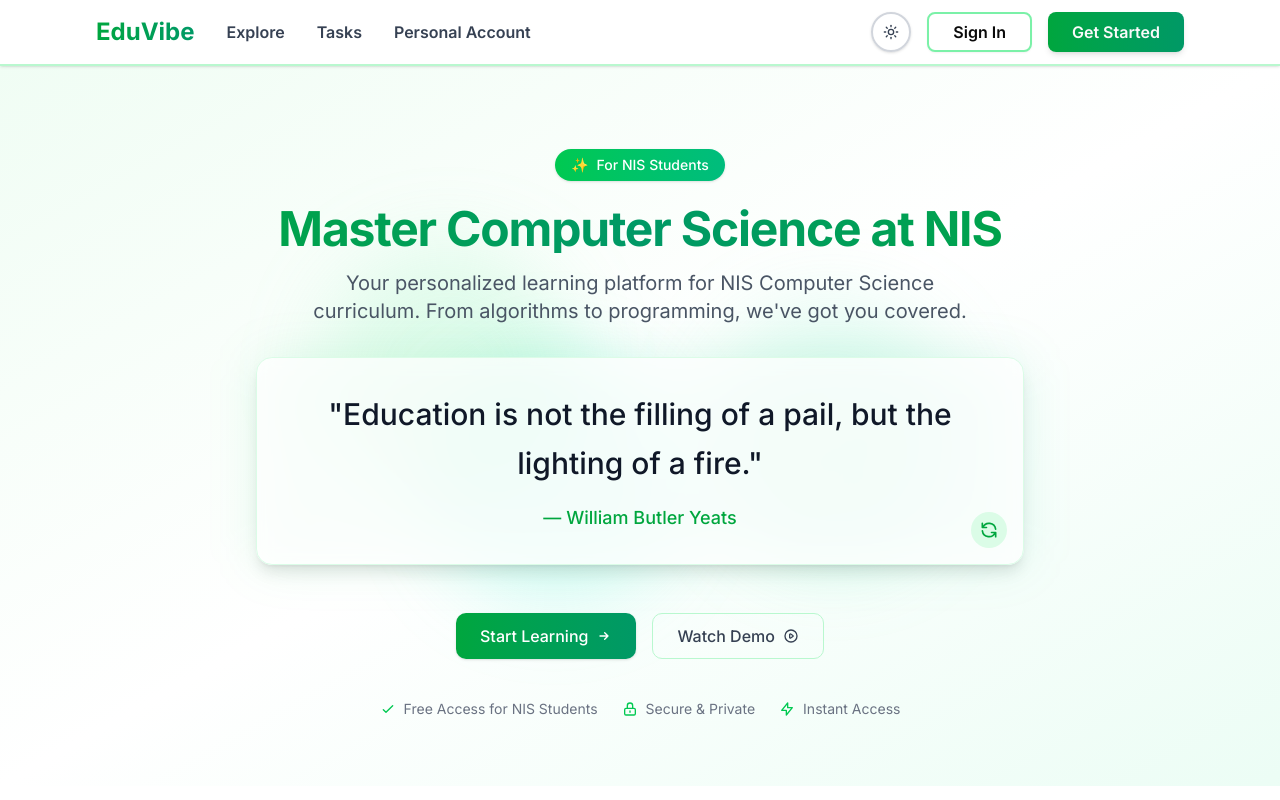
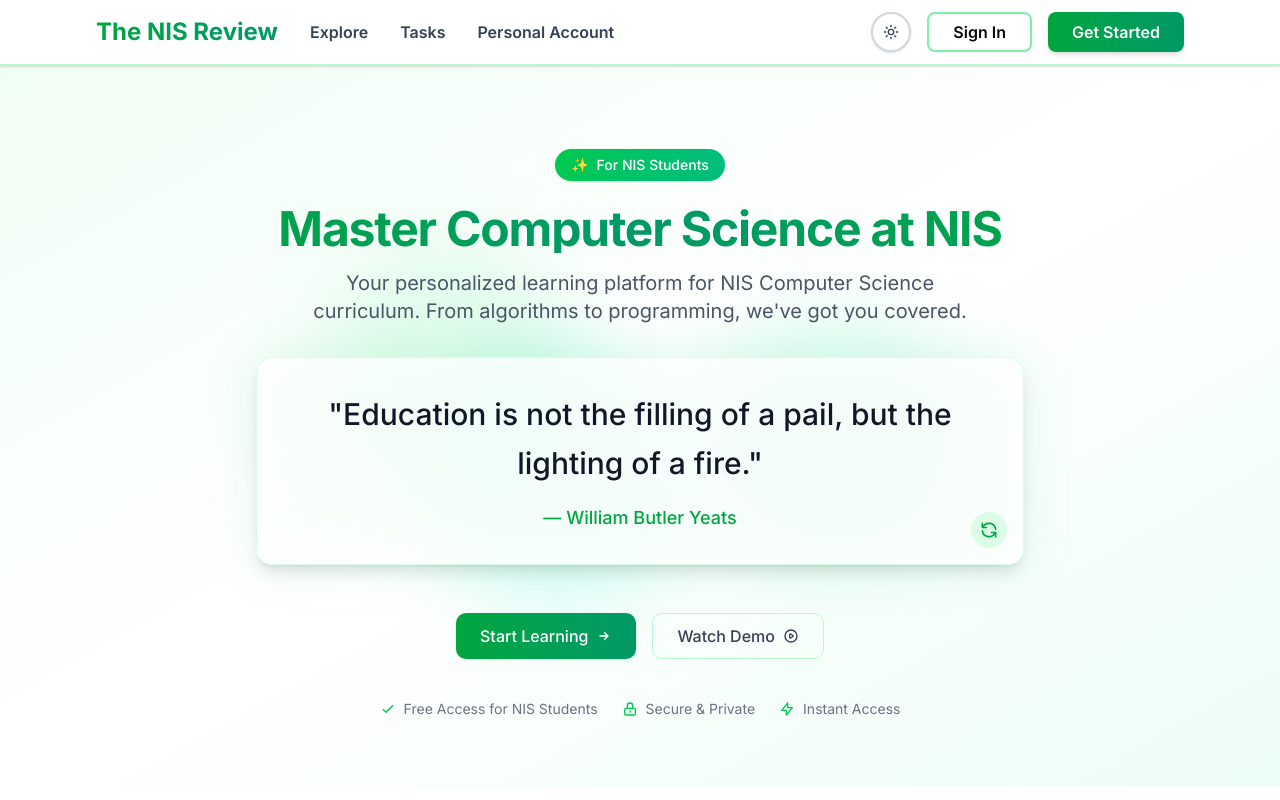
Before and after one commit to selffounder/thereview, a Next.js app: page / in a window 1280 px wide. Shown: the top 800 px of the page. Built offline with nearby package versions, Linux system fonts and the light colour scheme.

Commit message:
the NIS Review

```diff
--- a/app/components/Header.tsx
+++ b/app/components/Header.tsx
@@ -16,7 +16,7 @@ export function Header() {
             <div className="relative">
               <div className="absolute -inset-2 rounded-lg bg-gradient-to-r from-green-500 to-emerald-500 opacity-0 group-hover:opacity-30 blur transition duration-300 group-hover:scale-110" />
               <span className="relative text-2xl font-bold bg-gradient-to-r from-green-600 to-emerald-600 dark:from-green-400 dark:to-emerald-400 bg-clip-text text-transparent">
-                EduVibe
+                The NIS Review
               </span>
             </div>
           </Link>
```
